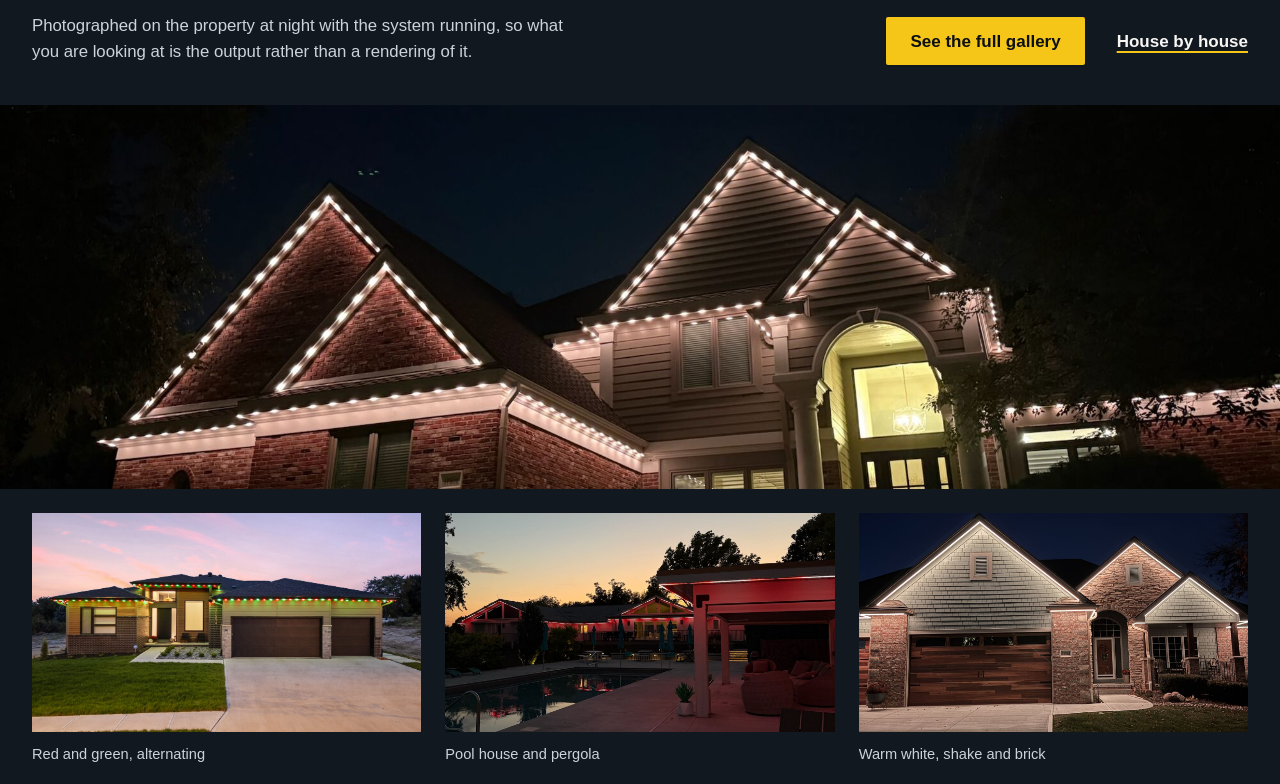
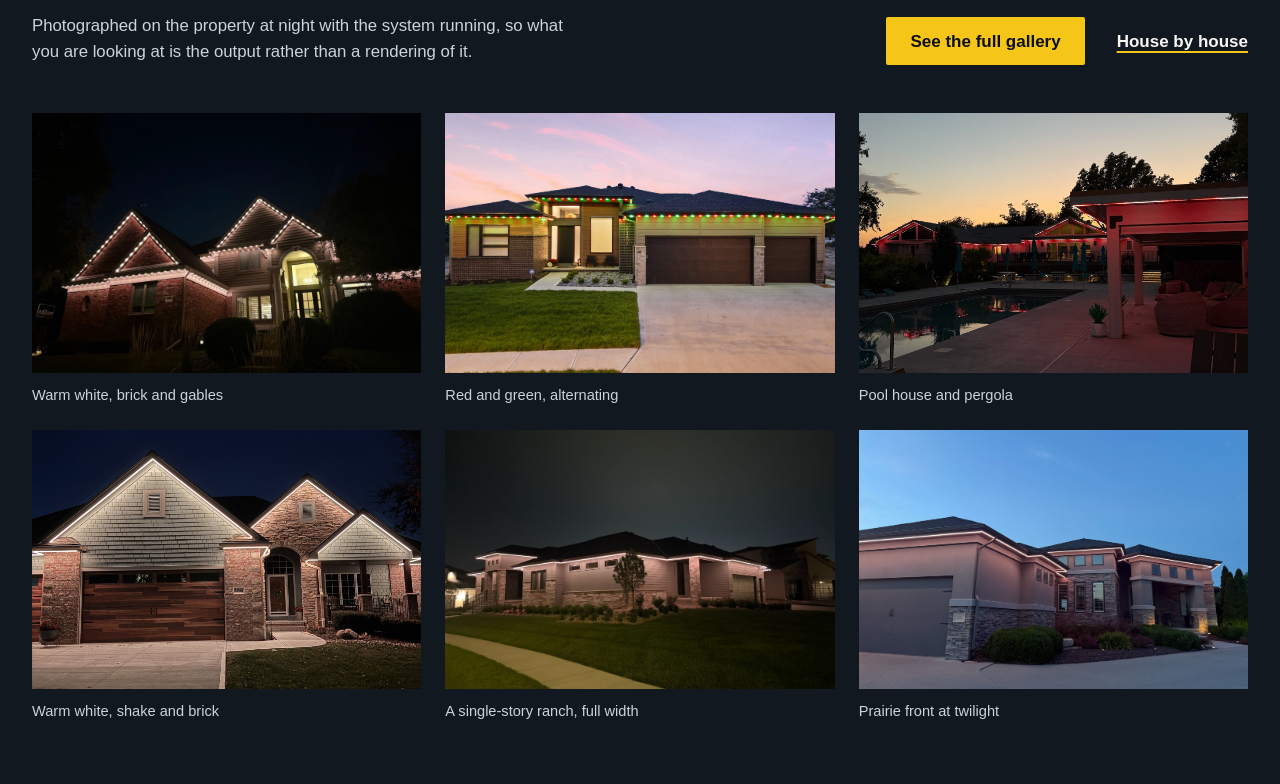
Before and after one commit to kvelasquez315/brytr-site, a Next.js app: page / in a window 1280 px wide. Shown: the part 3936-4720 px from the top of the page. Built offline with nearby package versions, Linux system fonts and the light colour scheme; a web font is replaced by a local one.

Commit message:
Upload: home-v2.tsx

```diff
--- a/components/sections/home-v2.tsx
+++ b/components/sections/home-v2.tsx
@@ -231,20 +231,30 @@ export function Proof() {
 
 /* ── 5 · THE WORK ──────────────────────────────────────────────────────────────────────
  *
- * The one place a photograph genuinely runs the full width of the browser, and it earns it
- * because it is the product working. Underneath, a three-up row at 4:3 rather than two more
- * enormous tiles. Round two had a 21:9 and two 4:3 tiles all inset inside the shell, so the
- * pictures were both oversized and framed by empty margin.
+ * THE FULL-BLEED BAND IS GONE, and it was a genuine bug rather than a taste call.
+ * `aspect-21/9` and `max-h-[24rem]` were fighting each other: the element wanted to be
+ * 21:9 (on a 1,900px screen that is 814px tall) and the max-height clamped it to 384px, so
+ * `object-cover` had to throw away the top and bottom of the frame. The client's read was
+ * exactly right, "way too wide, and cutting off most of the house, so you can't even really
+ * see it". A 21:9 letterbox is a cinema crop and a house is not a cinema subject: the whole
+ * elevation, roofline to grade, is the thing worth looking at.
+ *
+ * Six photographs at 3:2 in two rows of three, inside the shell. Modest per picture, fills
+ * 1,440px, whole houses visible, and the same three-up rhythm the services row uses so the
+ * page has one grid rather than four. Never an aspect ratio and a max-height on the same box
+ * again: pick one.
  */
 const WORK: [string, string][] = [
+  ["homeBrickGablesGold", "Warm white, brick and gables"],
   ["seqRedGreen", "Red and green, alternating"],
   ["poolPergolaDusk", "Pool house and pergola"],
   ["homeShakeBrick", "Warm white, shake and brick"],
+  ["homeWideRanch", "A single-story ranch, full width"],
+  ["homePrairieTwilight", "Prairie front at twilight"],
 ];
 
 export function Work() {
-  const wide = images.homeBrickGablesGold;
-  const row = WORK.map(([k, cap]) => [images[k], cap] as const).filter(([i]) => i?.src);
+  const shots = WORK.map(([k, cap]) => [images[k], cap] as const).filter(([i]) => i?.src);
   return (
     <section className="section bg-primary">
       <div className="shell">
@@ -268,20 +278,18 @@ export function Work() {
             </Link>
           </div>
         </div>
-      </div>
 
-      {wide?.src && (
-        <div className="bleed relative mt-10 aspect-21/9 max-h-[24rem] w-screen overflow-hidden">
-          <Image src={wide.src} alt={wide.alt} fill sizes="100vw" className="object-cover" priority={false} />
-        </div>
-      )}
-
-      <div className="shell mt-6">
-        <div className="grid gap-6 sm:grid-cols-3">
-          {row.map(([i, cap]) => (
+        <div className="mt-12 grid gap-6 sm:grid-cols-2 lg:grid-cols-3">
+          {shots.map(([i, cap]) => (
             <figure key={i.src as string}>
-              <div className="relative aspect-16/9 w-full overflow-hidden">
-                <Image src={i.src as string} alt={i.alt} fill sizes="(min-width:640px) 33vw, 100vw" className="object-cover" />
+              <div className="relative aspect-3/2 w-full overflow-hidden">
+                <Image
+                  src={i.src as string}
+                  alt={i.alt}
+                  fill
+                  sizes="(min-width:1024px) 33vw, (min-width:640px) 50vw, 100vw"
+                  className="object-cover"
+                />
               </div>
               <figcaption className="mt-3 text-sm text-on-dark-muted">{cap}</figcaption>
             </figure>
```
